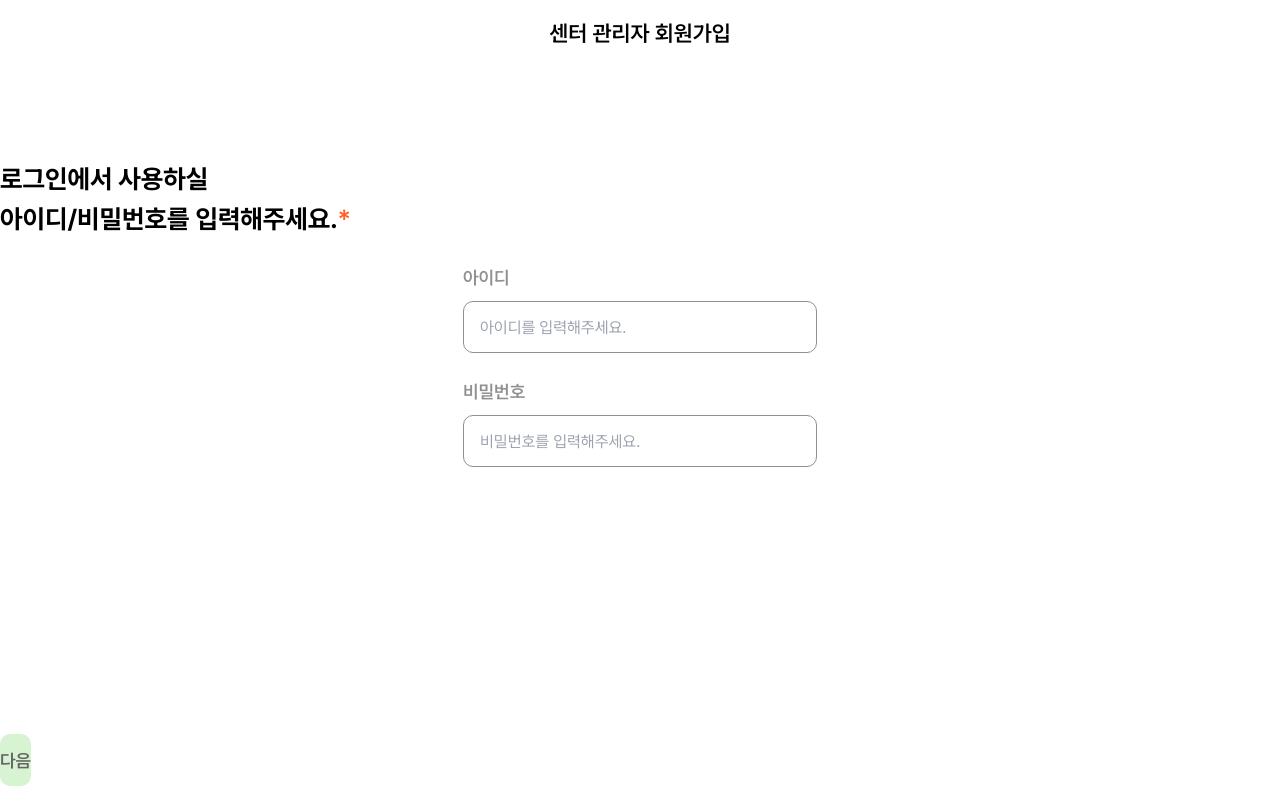
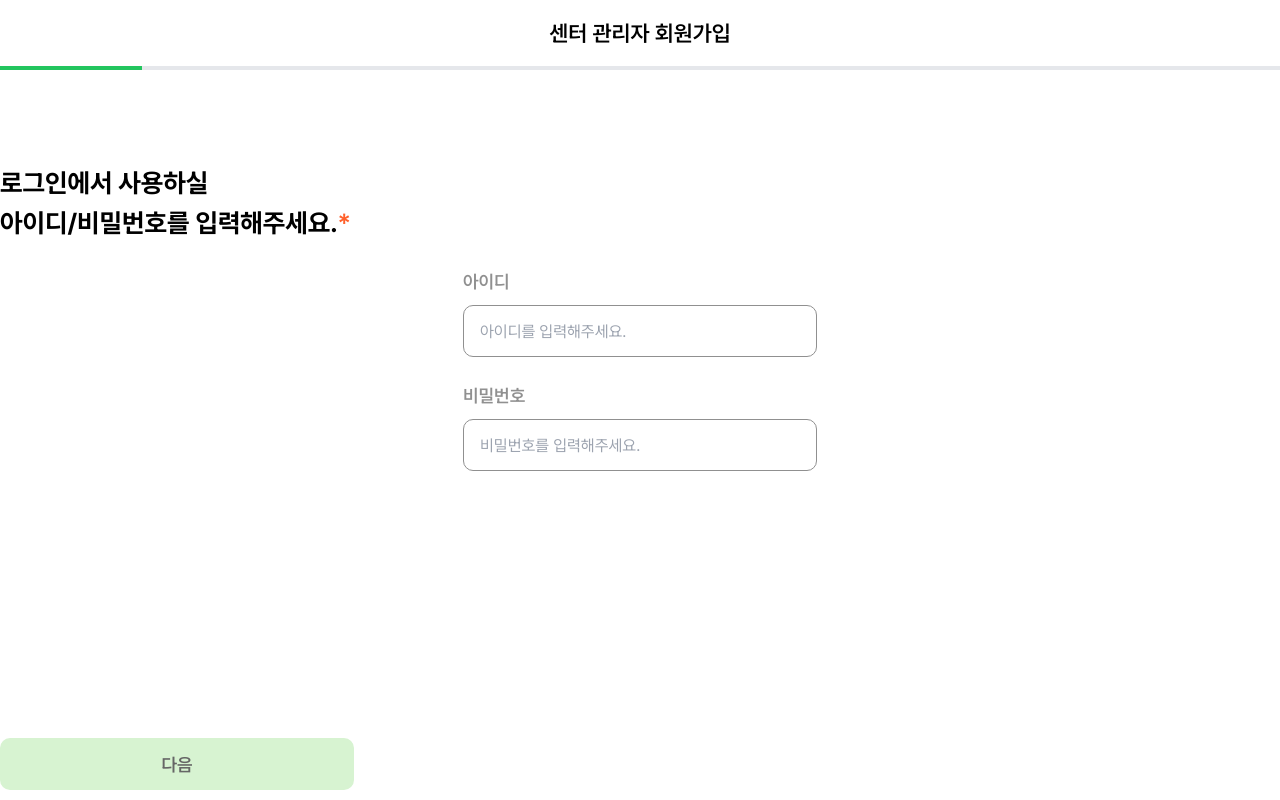
Before and after one commit to butakcare/butakcare_front, a Next.js app in the folder front/: page /sign_up/guardian in a window 1280 px wide. Built offline with nearby package versions, Linux system fonts and the light colour scheme.

Commit message:
feat: 게이지바

```diff
--- a/front/src/app/sign_in/page.tsx
+++ b/front/src/app/sign_in/page.tsx
@@ -2,7 +2,7 @@
 import TitleText from "@/components/common/TitleText";
 import Header from "@/components/common/TitleHeader";
 import InputField from "@/components/sign_up/InputField";
-import { LongBtn } from "@/components/common/Button";
+import { LongBtn, XBLBtn } from "@/components/common/Button";
 import { useRouter } from "next/navigation";
 import { useState } from "react";
 
@@ -69,7 +69,7 @@ export default function SignUpPage() {
         아직 부탁케어 계정이 없으신가요?
       </div>
       <div className="flex justify-center ">
-        <LongBtn text="회원가입" onClick={handleNext} width={354} />
+        <XBLBtn text="회원가입" onClick={handleNext} width={354} />
       </div>
     </div>
   );
--- a/front/src/app/sign_up/guardian/page.tsx
+++ b/front/src/app/sign_up/guardian/page.tsx
@@ -32,6 +32,7 @@ export default function GuardianSignup() {
   const router = useRouter();
   const [loading, setLoading] = useState(false);
   const [step, setStep] = useState(1);
+  const progress = (step / 9) * 100;
   const [form, setForm] = useState({
     username: "",
     password: "",
@@ -263,6 +264,12 @@ export default function GuardianSignup() {
   return (
     <div className="w-screen h-screen max-tablet:flex max-tablet:flex-col max-tablet:items-center">
       <Header name="센터 관리자 회원가입" />
+      <div className="w-full bg-gray-200 h-1">
+        <div
+          className="h-full bg-green-500 transition-all duration-300 ease-in-out"
+          style={{ width: `${progress}%` }}
+        />
+      </div>
       <div className="h-[93px]" />
       {showCurrentStep()}
       {step === 1 ? (
@@ -271,6 +278,7 @@ export default function GuardianSignup() {
           disabled={handleFormbtn() || loading}
           onClick={handleNext}
           type="button"
+          width={354}
         />
       ) : (
         <ShortsBtn
@@ -279,6 +287,7 @@ export default function GuardianSignup() {
           disabled={handleFormbtn() || loading}
           onClickNext={step === 9 ? handleSubmit : handleNext}
           onClickBack={handleBack}
+          width={175}
         />
       )}
     </div>
--- a/front/src/app/sign_up/manager/page.tsx
+++ b/front/src/app/sign_up/manager/page.tsx
@@ -128,6 +128,7 @@ export default function ManagerSignup() {
           disabled={handleFormbtn() || loading}
           onClick={handleNext}
           type="button"
+          width={354}
         />
       ) : (
         <ShortsBtn
@@ -136,6 +137,7 @@ export default function ManagerSignup() {
           disabled={handleFormbtn() || loading}
           onClickNext={step === 4 ? handleSubmit : handleNext}
           onClickBack={handleBack}
+          width={175}
         />
       )}
     </div>
--- a/front/src/components/sign_up/guardian/Step2.tsx
+++ b/front/src/components/sign_up/guardian/Step2.tsx
@@ -22,7 +22,7 @@ export default function GuardianStep2({
           placeholder="성함을 입력해주세요.(필수)"
           on={false}
         />
-        <div className="h-[267px]" />
+        <div className="h-[455px]" />
       </form>
     </div>
   );
```
